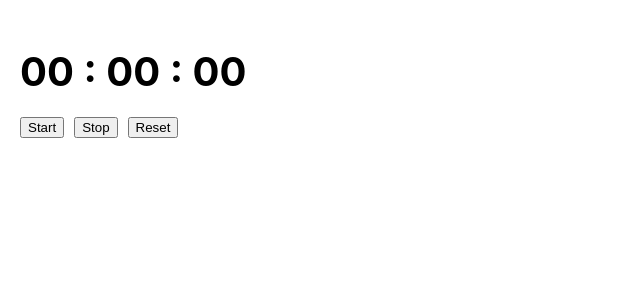
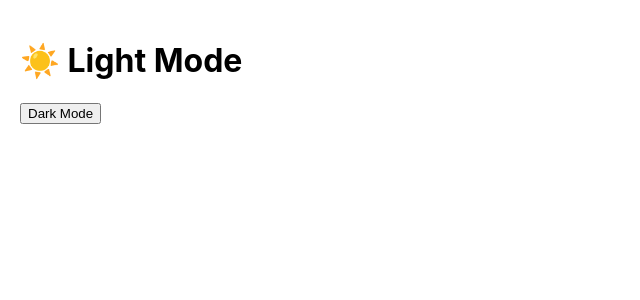
Before and after one commit to chhayashah/react-practise, a React (Create React App) app: page / in a window 1280 px wide. Shown: the top 300 px of the page, without its empty margins (0-640 px from the left). Built offline with nearby package versions, Linux system fonts and the light colour scheme.

Commit message:
darkmode

```diff
--- a/src/App.js
+++ b/src/App.js
@@ -12,7 +12,8 @@ import './App.css';
 // import Toast from "./components/Toast";
 // import ProgressBar from "./components/ProgressBar";
 // import StarRating from "./components/StarRating";
-import Stopwatch from "./components/Stopwatch";
+// import Stopwatch from "./components/Stopwatch";
+import DarkMode from "./components/DarkMode";
 
 function App() {
   return (
@@ -29,7 +30,8 @@ function App() {
       {/* <Toast/> */}
       {/* <ProgressBar/> */}
       {/* <StarRating/> */}
-      <Stopwatch/>
+      {/* <Stopwatch/> */}
+      <DarkMode/>
    </div>
   );
 }
--- /dev/null
+++ b/src/components/DarkMode.jsx
@@ -0,0 +1,22 @@
+import React, { useState } from "react";
+
+const DarkMode = () => {
+    const [dark, setDark] = useState(false);
+
+    return (
+        <div
+            style={{
+                backgroundColor: dark ? "black" : "white",
+                color: dark ? "white" : "black",
+                height: "100vh",
+                padding:"20px",
+            }}
+        >
+        <h1>{dark ? "🌙 Dark Mode" : "☀️ Light Mode"}</h1>
+            <button onClick={() => setDark(!dark)}>
+                {dark ? "Light Mode" : "Dark Mode"}
+        </button>
+      </div>
+    );
+}
+export default DarkMode;
```
